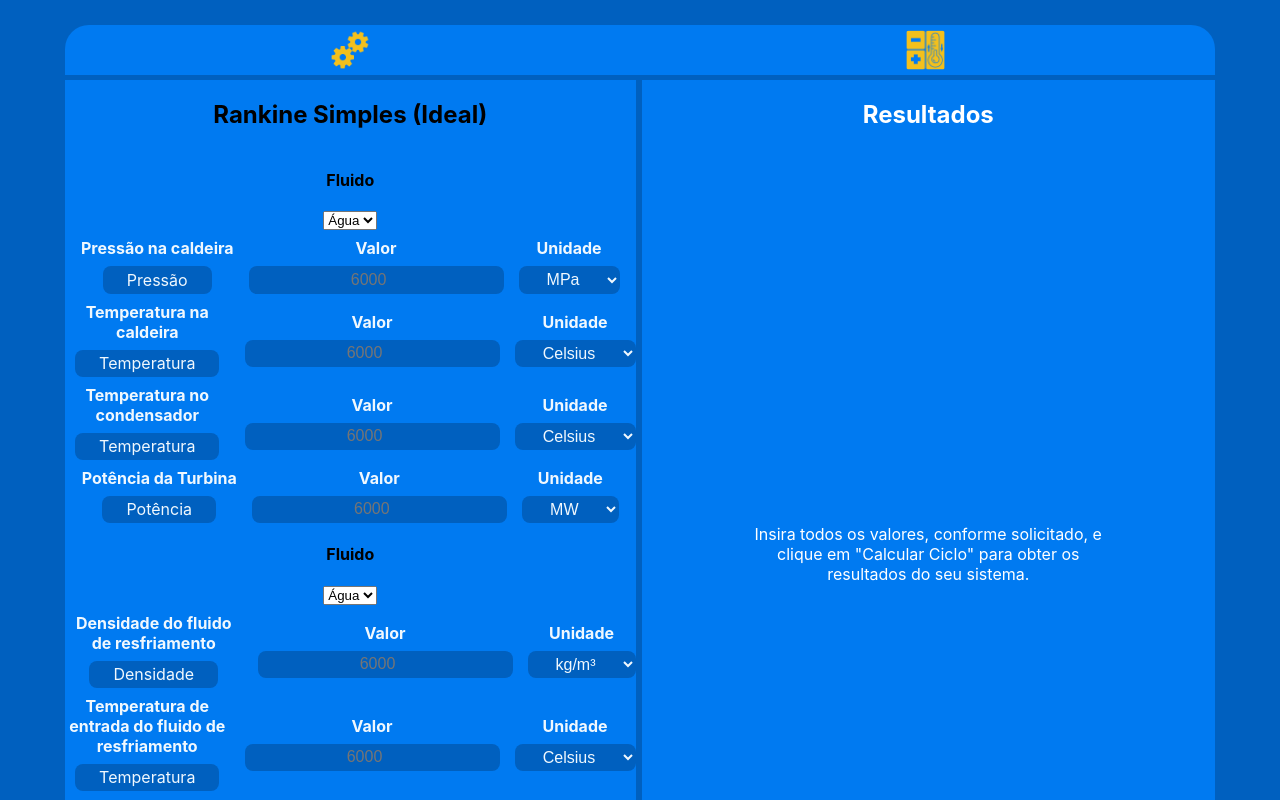
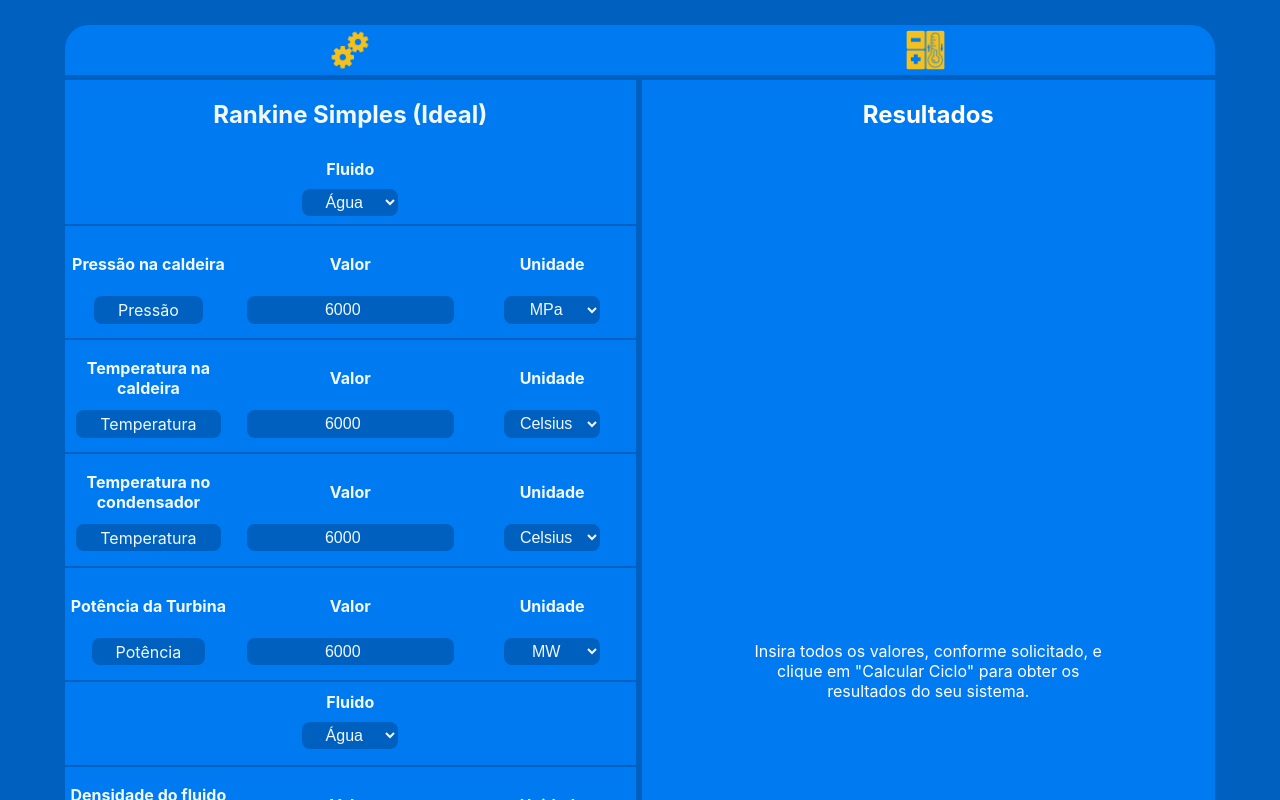
Before and after one commit to valmarath/rankine-cycle-calculator, a React (Create React App) app in the folder client/: page / in a window 1280 px wide. Both pictures are taken after a click on the button "Iniciar". Shown: the top 800 px of the page. Built offline with nearby package versions, Linux system fonts and the light colour scheme.

Commit message:
Added borders in input side

```diff
--- a/client/src/App.styles.js
+++ b/client/src/App.styles.js
@@ -53,6 +53,9 @@ export const CalcCycle = styled.div`
     width: 100%;
     height: auto;
     border-bottom-left-radius: 3vh;
+    @media (max-width:600px) {
+        flex-direction: column;
+    }
 `;
 
 export const InputSide = styled.div`
--- a/client/src/components/CycleContainer/index.js
+++ b/client/src/components/CycleContainer/index.js
@@ -240,7 +240,7 @@ export const CycleContainer = ({setReturnApi, cycleType, cycleProperties, setRes
                     <>Rankine com Reaquecimento (Real)</>
                 }
             </C.Title>
-            <FluidInput setFluid={setFluid} label="Fluido" fluidType="main" />
+            <FluidInput setFluid={setFluid} label="Fluido" fluidType="main" first={true} />
             {(cycleProperties === 'RSI_1') &&
                 RSI_1.map((item, index) => (
                     <InputRow
--- a/client/src/components/CycleContainer/styles.js
+++ b/client/src/components/CycleContainer/styles.js
@@ -11,7 +11,7 @@ export const Container = styled.div`
 `;
 
 export const Title = styled.h2`
-
+    color: #F0F8FE;
 `;
 
 export const InputRow = styled.div`
--- a/client/src/components/inputs/FluidInput/index.js
+++ b/client/src/components/inputs/FluidInput/index.js
@@ -1,9 +1,9 @@
 import * as C from './styles';
 
-export const FluidInput = ( {setFluid, label} ) => {
+export const FluidInput = ( {setFluid, label, first} ) => {
 
     return (
-        <C.Container>
+        <C.Container first={first}>
             <C.Label>
                 {label}
             </C.Label>
--- a/client/src/components/inputs/FluidInput/styles.js
+++ b/client/src/components/inputs/FluidInput/styles.js
@@ -5,12 +5,38 @@ export const Container = styled.div`
     flex-direction: column;
     justify-content: center;
     align-items: center;
+    width: 100%;
+    padding-bottom: 0.5em;
+    ${props => props.first === true && `
+        border-bottom: 2px solid #0060BF;
+`}
 `;
 
 export const Label = styled.h4`
-
+    color: #F0F8FE;
+    margin: 0.5em 0;
+    height: 1.5em;
+    display: flex;
+    justify-content: center;
+    align-items: center;
 `;
 
 export const Select = styled.select`
-
+    display: flex;
+    justify-content: center;
+    align-items: center;
+    background-color: #0060BF;
+    font-size: 1em;
+    text-align: center;
+    border: none;
+    color: #F0F8FE;
+    padding: 5px;
+    border-radius: 1vh;
+    width: fit-content;
+    padding: .2em 0;
+    width: 6em;
+    color: #F0F8FE;
+    height: 1.7em;
+    cursor: pointer;
+    outline: none;
 `;
--- a/client/src/components/inputs/InputRow/index.js
+++ b/client/src/components/inputs/InputRow/index.js
@@ -63,7 +63,7 @@ export const InputRow = ( {item, setReturn1, setReturn2, setReturn3, setReturn4,
     return (
         <C.Container>
             {item.defaultInput === 'fluid' &&
-                <FluidInput setFluid={setInputValue} label="Fluido" fluidType="cooling" />
+                <FluidInput setFluid={setInputValue} label="Fluido" fluidType="cooling" first={false}/>
             }
             {item.defaultInput !== 'fluid' &&
             <>
--- a/client/src/components/inputs/InputRow/styles.js
+++ b/client/src/components/inputs/InputRow/styles.js
@@ -3,4 +3,7 @@ import styled from "styled-components";
 export const Container = styled.div`
     display: flex;
     flex-direction: flex;
+    width: 100%;
+    padding-bottom: 0.5em;
+    border-bottom: 2px solid #0060BF;
 `;
--- a/client/src/components/inputs/InputType/styles.js
+++ b/client/src/components/inputs/InputType/styles.js
@@ -7,6 +7,7 @@ export const Container = styled.div`
     justify-content: center;
     align-items: center;
     text-align: center;
+    flex: 1;
 `;
 
 export const Type = styled.div`
@@ -28,5 +29,9 @@ export const Type = styled.div`
 
 export const Label = styled.h4`
     color: #F0F8FE;
-    margin: 0.5em 0;;
+    margin: 0.5em 0;
+    height: 3em;
+    display: flex;
+    justify-content: center;
+    align-items: center;
 `;
--- a/client/src/components/inputs/InputValue/styles.js
+++ b/client/src/components/inputs/InputValue/styles.js
@@ -5,11 +5,17 @@ export const Container = styled.div`
     flex-direction: column;
     justify-content: center;
     align-items: center;
+    flex: 1;
+    margin: .4em 0;
 `;
 
 export const Label = styled.h4`
     color: #F0F8FE;
     margin: 0.5em 0;
+    height: 3em;
+    display: flex;
+    justify-content: center;
+    align-items: center;
 `;
 
 export const Input = styled.input`
@@ -24,10 +30,13 @@ export const Input = styled.input`
     padding: 5px;
     border-radius: 1vh;
     width: fit-content;
-    padding: .2em 1.5em;
+    padding: .2em 0;
     color: #F0F8FE;
     height: 1.3em;
     cursor: pointer;
     outline: none;
     color: #F0F8FE;
+    ::placeholder {
+        color: #F0F8FE;
+    }
 `;
--- a/client/src/components/inputs/Unit/styles.js
+++ b/client/src/components/inputs/Unit/styles.js
@@ -7,11 +7,16 @@ export const Container = styled.div`
     margin-left: 15px;
     justify-content: center;
     align-items: center;
+    flex: 1;
 `;
 
 export const Label = styled.h4`
     color: #F0F8FE;
     margin: 0.5em 0;
+    height: 3em;
+    display: flex;
+    justify-content: center;
+    align-items: center;
 `;
 
 export const Select = styled.select`
@@ -26,7 +31,8 @@ export const Select = styled.select`
     padding: 5px;
     border-radius: 1vh;
     width: fit-content;
-    padding: .2em 1.5em;
+    padding: .2em 0;
+    width: 6em;
     color: #F0F8FE;
     height: 1.7em;
     cursor: pointer;
```
